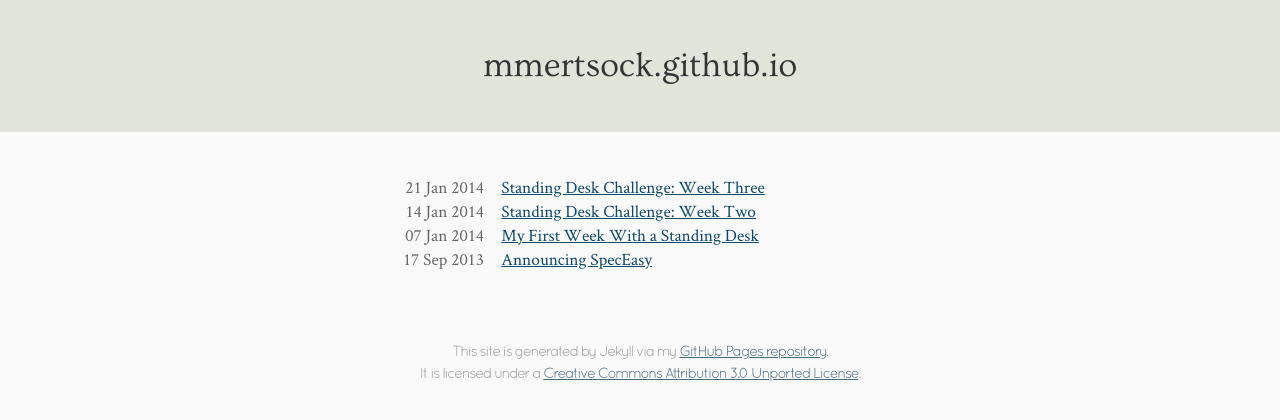
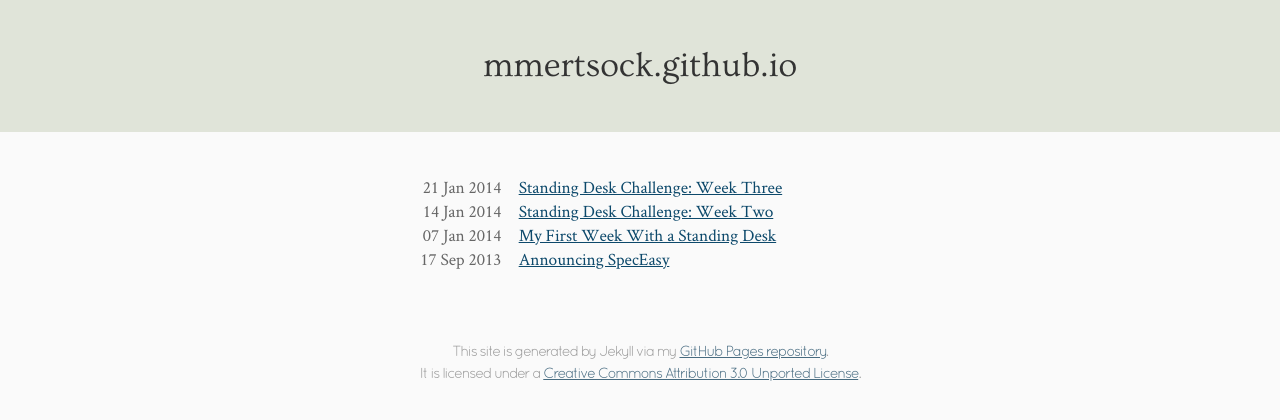
Before and after one commit to mmertsock/mmertsock.github.io, a Jekyll site: the page built from index.html, in a window 1280 px wide. Shown: the top 420 px of the page. Built offline with Jekyll 4.4.1, drawn with Linux system fonts in a browser that asks for light colours.

Commit message:
Index page tweaks

```diff
--- a/_layouts/default.html
+++ b/_layouts/default.html
@@ -34,11 +34,6 @@
         </p>
     </footer>
 
-    <!-- script src="//ajax.googleapis.com/ajax/libs/jquery/2.0.3/jquery.min.js"></script>
-    <script>window.jQuery || document.write('<script src="js/vendor/jquery-2.0.3.min.js"><\/script>')</script -->
-
-    <!-- script src="{{ site.url }}/js/main.js"></script -->
-
     <!-- generated by Jekyll {{ site.time }} -->
 
     <script>
--- a/css/main.css
+++ b/css/main.css
@@ -204,13 +204,17 @@
 
 nav li {
     clear: both;
-    padding-left: 7em;
+    padding: 0 3em 0 8em;
+}
+
+nav li:hover {
+    background-color: #f3f3f3;
 }
 
 nav time {
     display: block;
-    width: 6em;
-    margin: 0 0 0 -7em;
+    width: 7em;
+    margin: 0 0 0 -8em;
     float: left;
     text-align: right;
     color: #666;
```
